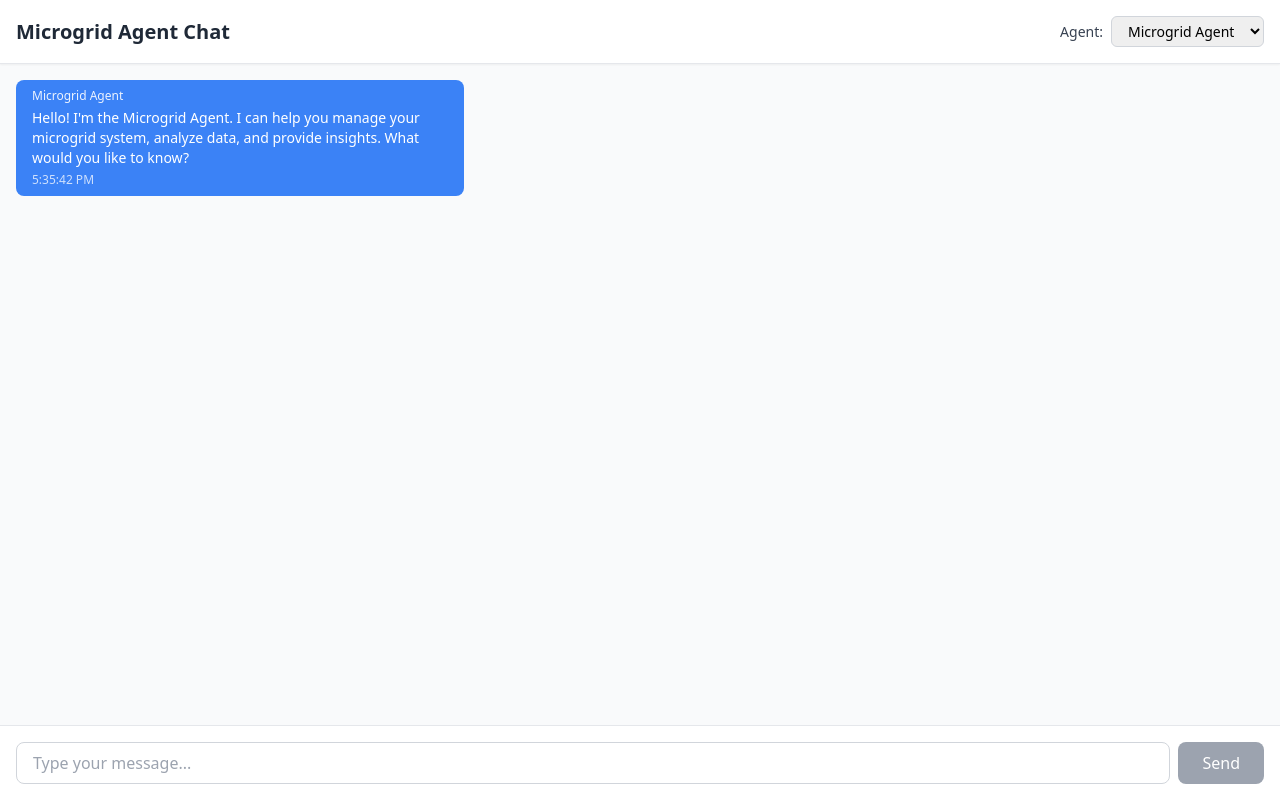
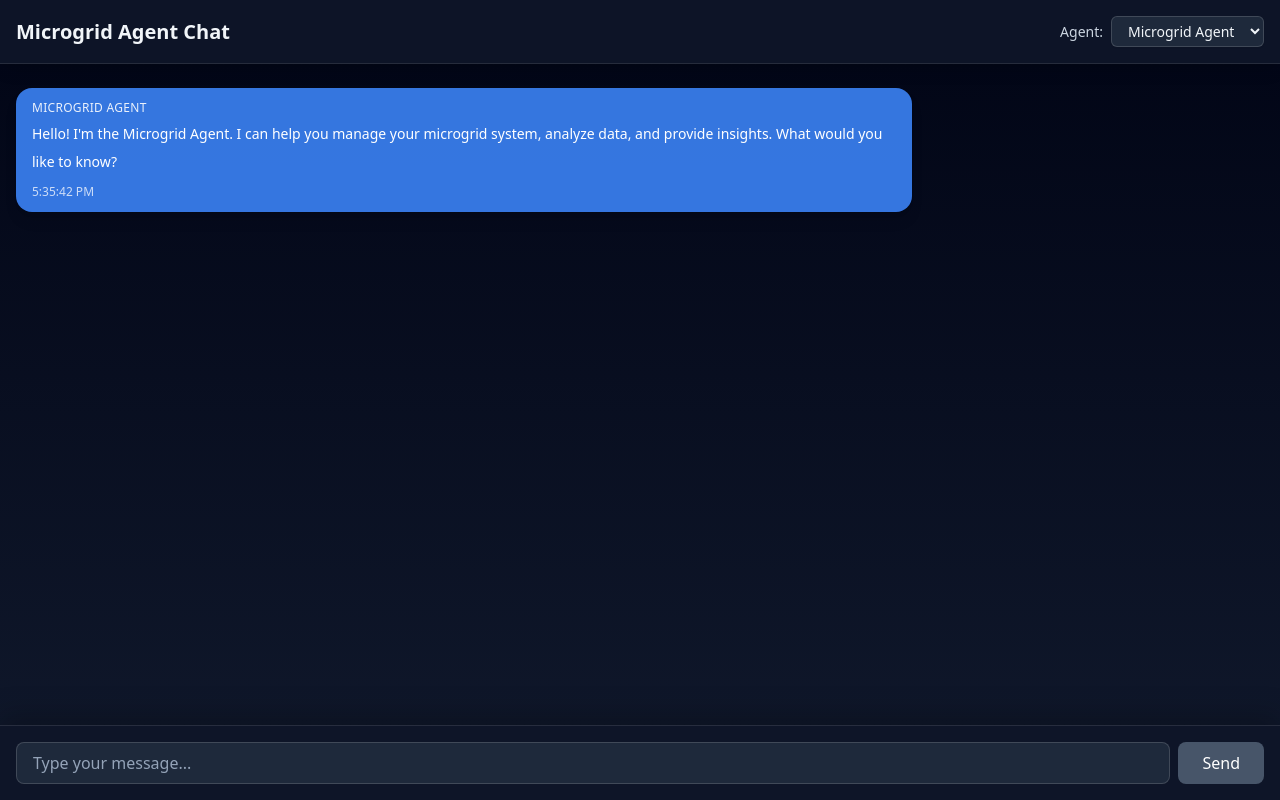
Before and after one commit to Celsius273-web/Agentic-AI-for-Microgrids-Simulation, a React app in the folder src/microgrid_ui/: page / in a window 1280 px wide. Built offline with nearby package versions, Linux system fonts and the light colour scheme.

Commit message:
added markdown formatting + new color theme for contrast/readability

```diff
--- a/src/microgrid_ui/src/ChatInterface.jsx
+++ b/src/microgrid_ui/src/ChatInterface.jsx
@@ -1,5 +1,7 @@
 import React, { useState, useRef, useEffect } from 'react';
 import axios from 'axios';
+import ReactMarkdown from 'react-markdown';
+import remarkGfm from 'remark-gfm';
 
 const ChatInterface = () => {
   const [messages, setMessages] = useState([
@@ -102,25 +104,130 @@ const ChatInterface = () => {
     return names[agent] || agent;
   };
 
+  const messageBubbleBase =
+    'w-full rounded-2xl px-4 py-3 shadow-lg ring-1 ring-black/5';
+
+  const messageBubbleSizing =
+    'max-w-[92vw] sm:max-w-[80vw] lg:max-w-2xl xl:max-w-4xl';
+
+  const markdownComponents = {
+    p: ({ node, ...props }) => (
+      <p className="whitespace-pre-wrap break-words leading-7" {...props} />
+    ),
+    ul: ({ node, ...props }) => (
+      <ul className="list-disc space-y-1 pl-5 marker:text-current" {...props} />
+    ),
+    ol: ({ node, ...props }) => (
+      <ol className="list-decimal space-y-1 pl-5 marker:text-current" {...props} />
+    ),
+    li: ({ node, ...props }) => (
+      <li className="whitespace-pre-wrap break-words" {...props} />
+    ),
+    h1: ({ node, children, ...props }) => (
+      <h1 className="mb-2 text-lg font-semibold leading-7" {...props}>
+        {children}
+      </h1>
+    ),
+    h2: ({ node, children, ...props }) => (
+      <h2 className="mb-2 text-base font-semibold leading-6" {...props}>
+        {children}
+      </h2>
+    ),
+    h3: ({ node, children, ...props }) => (
+      <h3 className="mb-2 text-sm font-semibold leading-6" {...props}>
+        {children}
+      </h3>
+    ),
+    strong: ({ node, children, ...props }) => (
+      <strong className="font-semibold text-white" {...props}>
+        {children}
+      </strong>
+    ),
+    em: ({ node, children, ...props }) => (
+      <em className="italic" {...props}>
+        {children}
+      </em>
+    ),
+    a: ({ node, children, ...props }) => (
+      <a
+        className="font-medium underline decoration-white/50 underline-offset-2 hover:decoration-white"
+        target="_blank"
+        rel="noreferrer"
+        {...props}
+      >
+        {children}
+      </a>
+    ),
+    code: ({ inline, className, children, ...props }) =>
+      inline ? (
+        <code
+          className="rounded bg-black/25 px-1.5 py-0.5 font-mono text-[0.85em] text-white/95"
+          {...props}
+        >
+          {children}
+        </code>
+      ) : (
+        <code
+          className={`${className || ''} block overflow-x-auto rounded-xl bg-slate-950/70 p-3 font-mono text-sm leading-6 text-slate-100`}
+          {...props}
+        >
+          {children}
+        </code>
+      ),
+    pre: ({ node, children, ...props }) => (
+      <pre className="my-3 overflow-x-auto rounded-xl bg-slate-950/70 p-0" {...props}>
+        {children}
+      </pre>
+    ),
+    blockquote: ({ node, children, ...props }) => (
+      <blockquote
+        className="border-l-2 border-white/25 pl-3 italic text-white/90"
+        {...props}
+      >
+        {children}
+      </blockquote>
+    ),
+  };
+
+  const renderMessageContent = (message) => {
+    const isAgentMessage = message.sender === 'agent';
+
+    if (!isAgentMessage) {
+      return (
+        <div className="whitespace-pre-wrap break-words text-sm leading-6">
+          {message.text}
+        </div>
+      );
+    }
+
+    return (
+      <div className="chat-markdown text-sm leading-6">
+        <ReactMarkdown remarkPlugins={[remarkGfm]} components={markdownComponents}>
+          {message.text}
+        </ReactMarkdown>
+      </div>
+    );
+  };
+
   return (
-    <div className="flex flex-col h-screen bg-gray-50">
+    <div className="flex min-h-screen flex-col bg-slate-950 text-slate-100">
       {/* Header */}
-      <div className="bg-white border-b border-gray-200 p-4 shadow-sm">
-        <div className="flex items-center justify-between">
-          <h1 className="text-xl font-semibold text-gray-800">
+      <div className="sticky top-0 z-30 border-b border-white/10 bg-slate-900/90 p-4 shadow-lg backdrop-blur">
+        <div className="mx-auto flex w-full max-w-7xl items-center justify-between gap-4">
+          <h1 className="text-xl font-semibold text-slate-100">
             Microgrid Agent Chat
           </h1>
 
           {/* Agent Selector */}
           <div className="flex items-center space-x-2">
-            <label htmlFor="agent-select" className="text-sm font-medium text-gray-700">
+            <label htmlFor="agent-select" className="text-sm font-medium text-slate-300">
               Agent:
             </label>
             <select
               id="agent-select"
               value={selectedAgent}
               onChange={(e) => setSelectedAgent(e.target.value)}
-              className="block px-3 py-1 text-sm border border-gray-300 rounded-md focus:outline-none focus:ring-2 focus:ring-blue-500 focus:border-transparent"
+              className="block rounded-md border border-white/15 bg-slate-800 px-3 py-1 text-sm text-slate-100 shadow-sm focus:border-transparent focus:outline-none focus:ring-2 focus:ring-cyan-400"
             >
               <option value="microgrid">Microgrid Agent</option>
               <option value="researcher">Research Agent</option>
@@ -131,28 +238,29 @@ const ChatInterface = () => {
       </div>
 
       {/* Messages Area */}
-      <div className="flex-1 overflow-y-auto p-4 space-y-4">
+      <div className="min-h-0 flex-1 overflow-y-auto bg-gradient-to-b from-slate-950 to-slate-900 px-4 py-6">
+        <div className="mx-auto flex w-full max-w-7xl flex-col gap-4">
         {messages.map((message) => (
           <div
             key={message.id}
             className={`flex ${message.sender === 'user' ? 'justify-end' : 'justify-start'}`}
           >
             <div
-              className={`max-w-xs lg:max-w-md px-4 py-2 rounded-lg ${
+              className={`${messageBubbleBase} ${messageBubbleSizing} ${
                 message.sender === 'user'
-                  ? 'bg-gray-500 text-white'
-                  : `${getAgentColor(message.agent)} text-white ${
+                  ? 'bg-slate-700/90 text-slate-50'
+                  : `${getAgentColor(message.agent)} bg-opacity-90 text-white ${
                       message.isError ? 'bg-red-500' : ''
                     }`
               }`}
             >
               {message.sender === 'agent' && (
-                <div className="text-xs opacity-90 mb-1">
+                <div className="mb-1 text-xs font-medium uppercase tracking-wide opacity-90">
                   {getAgentName(message.agent)}
                 </div>
               )}
-              <div className="text-sm">{message.text}</div>
-              <div className="text-xs opacity-75 mt-1">
+              {renderMessageContent(message)}
+              <div className="mt-2 text-xs opacity-75">
                 {new Date(message.timestamp).toLocaleTimeString()}
               </div>
             </div>
@@ -161,10 +269,10 @@ const ChatInterface = () => {
 
         {isLoading && (
           <div className="flex justify-start">
-            <div className="bg-gray-200 px-4 py-2 rounded-lg max-w-xs lg:max-w-md">
+            <div className="max-w-[92vw] rounded-2xl bg-slate-800/90 px-4 py-3 text-slate-100 shadow-lg ring-1 ring-black/5 sm:max-w-[80vw] lg:max-w-2xl xl:max-w-4xl">
               <div className="flex items-center space-x-2">
-                <div className="animate-spin rounded-full h-4 w-4 border-b-2 border-gray-600"></div>
-                <span className="text-sm text-gray-600">
+                <div className="h-4 w-4 animate-spin rounded-full border-b-2 border-slate-300"></div>
+                <span className="text-sm text-slate-300">
                   {getAgentName(selectedAgent)} is thinking...
                 </span>
               </div>
@@ -173,23 +281,24 @@ const ChatInterface = () => {
         )}
 
         <div ref={messagesEndRef} />
+        </div>
       </div>
 
       {/* Input Area */}
-      <div className="border-t border-gray-200 bg-white p-4">
-        <form onSubmit={handleSendMessage} className="flex space-x-2">
+      <div className="sticky bottom-0 z-30 border-t border-white/10 bg-slate-900/95 p-4 shadow-[0_-8px_30px_rgba(0,0,0,0.25)] backdrop-blur">
+        <form onSubmit={handleSendMessage} className="mx-auto flex w-full max-w-7xl space-x-2">
           <input
             type="text"
             value={inputMessage}
             onChange={(e) => setInputMessage(e.target.value)}
             placeholder="Type your message..."
             disabled={isLoading}
-            className="flex-1 px-4 py-2 border border-gray-300 rounded-lg focus:outline-none focus:ring-2 focus:ring-blue-500 focus:border-transparent disabled:bg-gray-100"
+            className="flex-1 rounded-lg border border-white/15 bg-slate-800 px-4 py-2 text-slate-100 placeholder:text-slate-400 focus:border-transparent focus:outline-none focus:ring-2 focus:ring-cyan-400 disabled:bg-slate-800/60"
           />
           <button
             type="submit"
             disabled={isLoading || !inputMessage.trim()}
-            className="px-6 py-2 bg-blue-500 text-white rounded-lg hover:bg-blue-600 focus:outline-none focus:ring-2 focus:ring-blue-500 focus:ring-offset-2 disabled:bg-gray-400 disabled:cursor-not-allowed transition-colors"
+            className="rounded-lg bg-cyan-500 px-6 py-2 text-white transition-colors hover:bg-cyan-400 focus:outline-none focus:ring-2 focus:ring-cyan-400 focus:ring-offset-2 focus:ring-offset-slate-900 disabled:cursor-not-allowed disabled:bg-slate-600"
           >
             {isLoading ? 'Sending...' : 'Send'}
           </button>
--- a/src/microgrid_ui/src/index.css
+++ b/src/microgrid_ui/src/index.css
@@ -1,3 +1,43 @@
 @tailwind base;
 @tailwind components;
 @tailwind utilities;
+
+html,
+body,
+#root {
+  height: 100%;
+  margin: 0;
+  background: #020617;
+}
+
+body {
+  color: #e2e8f0;
+  -webkit-font-smoothing: antialiased;
+  -moz-osx-font-smoothing: grayscale;
+}
+
+.chat-markdown > :first-child {
+  margin-top: 0;
+}
+
+.chat-markdown > :last-child {
+  margin-bottom: 0;
+}
+
+.chat-markdown p,
+.chat-markdown ul,
+.chat-markdown ol,
+.chat-markdown blockquote,
+.chat-markdown pre {
+  margin: 0.75rem 0;
+}
+
+.chat-markdown pre code {
+  display: block;
+  white-space: pre-wrap;
+  word-break: break-word;
+}
+
+.chat-markdown a {
+  color: #a5f3fc;
+}
```
Also changed, not shown: src/microgrid_ui/package.json (+6 -4 lines), 1 other file.
